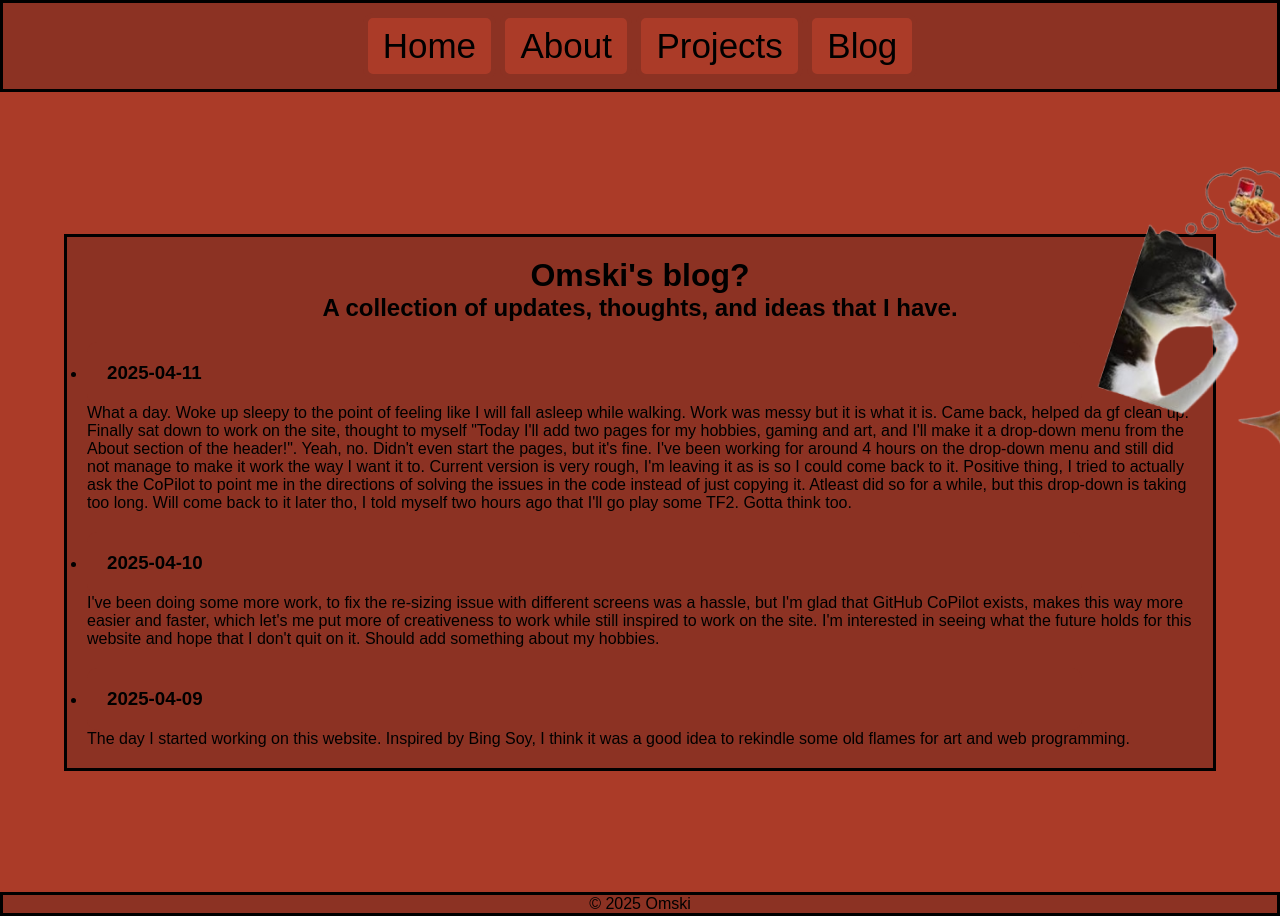
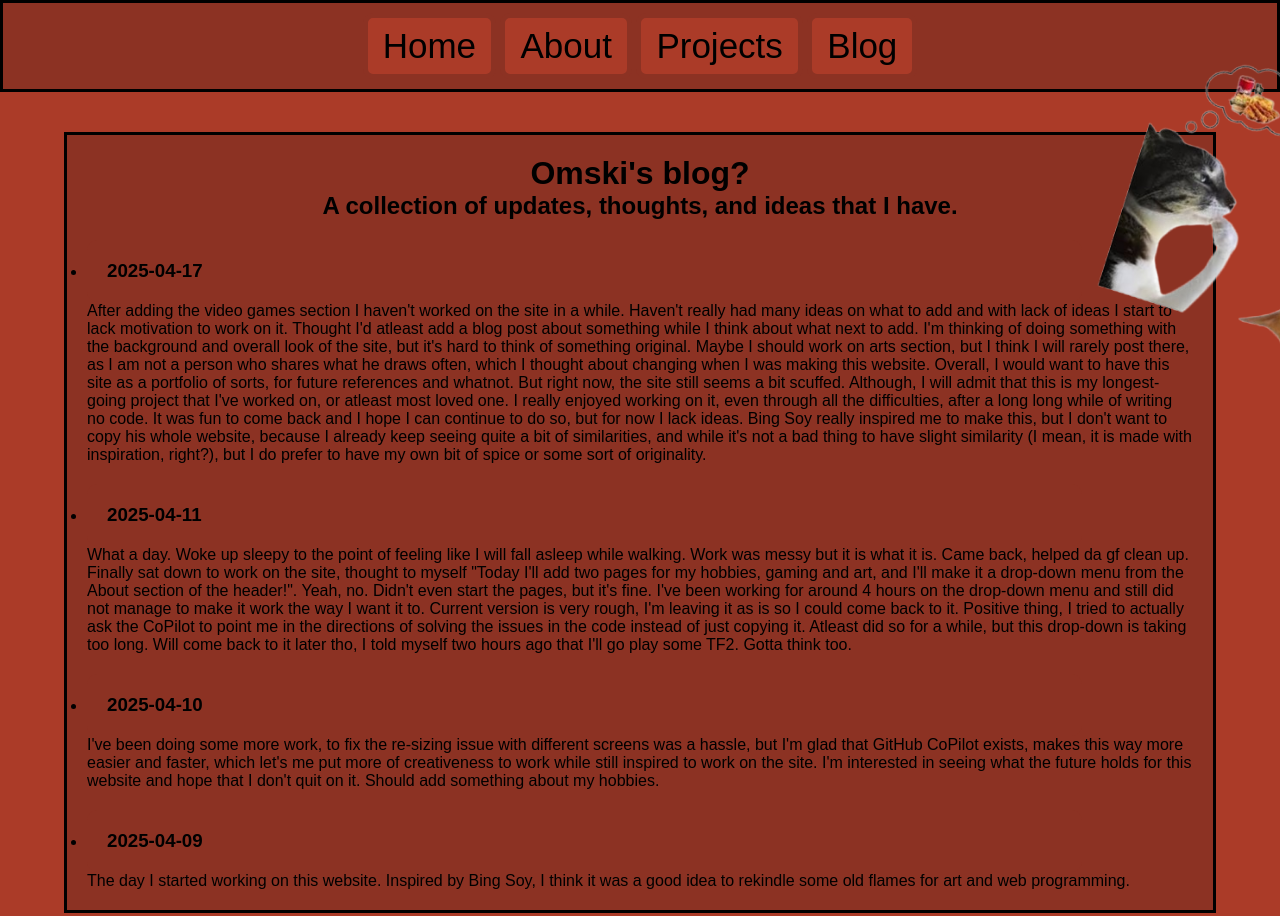
Before and after one commit to Omski01/Omski, a plain HTML site: page blog.html in a window 1280 px wide. Shown: the top 916 px of the page. Drawn offline with Linux system fonts and the light colour scheme.

Commit message:
Added a blog post. Haven't had many ideas to work on recently.

```diff
--- a/blog.html
+++ b/blog.html
@@ -31,6 +31,10 @@
             </h2>
             <ul class="blog-posts">
                 <li>
+                    <h3>2025-04-17</h3>
+                    <p>After adding the video games section I haven't worked on the site in a while. Haven't really had many ideas on what to add and with lack of ideas I start to lack motivation to work on it. Thought I'd atleast add a blog post about something while I think about what next to add. I'm thinking of doing something with the background and overall look of the site, but it's hard to think of something original. Maybe I should work on arts section, but I think I will rarely post there, as I am not a person who shares what he draws often, which I thought about changing when I was making this website. Overall, I would want to have this site as a portfolio of sorts, for future references and whatnot. But right now, the site still seems a bit scuffed. Although, I will admit that this is my longest-going project that I've worked on, or atleast most loved one. I really enjoyed working on it, even through all the difficulties, after a long long while of writing no code. It was fun to come back and I hope I can continue to do so, but for now I lack ideas. Bing Soy really inspired me to make this, but I don't want to copy his whole website, because I already keep seeing quite a bit of similarities, and while it's not a bad thing to have slight similarity (I mean, it is made with inspiration, right?), but I do prefer to have my own bit of spice or some sort of originality.</p>
+                </li>
+                <li>
                     <h3>2025-04-11</h3>
                     <p> What a day. Woke up sleepy to the point of feeling like I will fall asleep while walking. Work was messy but it is what it is. Came back, helped da gf clean up. Finally sat down to work on the site, thought to myself "Today I'll add two pages for my hobbies, gaming and art, and I'll make it a drop-down menu from the About section of the header!". Yeah, no. Didn't even start the pages, but it's fine. I've been working for around 4 hours on the drop-down menu and still did not manage to make it work the way I want it to. Current version is very rough, I'm leaving it as is so I could come back to it. Positive thing, I tried to actually ask the CoPilot to point me in the directions of solving the issues in the code instead of just copying it. Atleast did so for a while, but this drop-down is taking too long. Will come back to it later tho, I told myself two hours ago that I'll go play some TF2. Gotta think too. </p>
                 </li>
```
